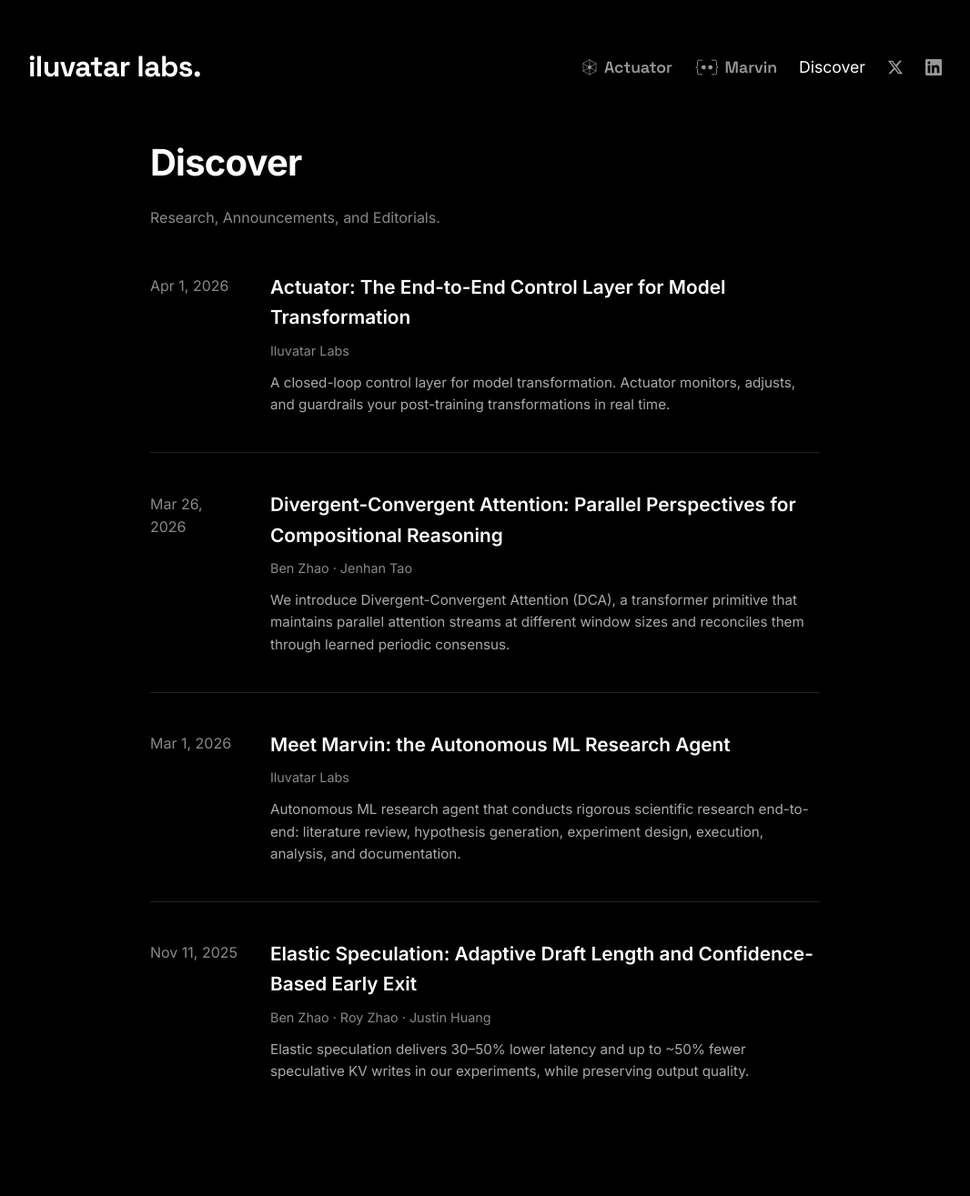
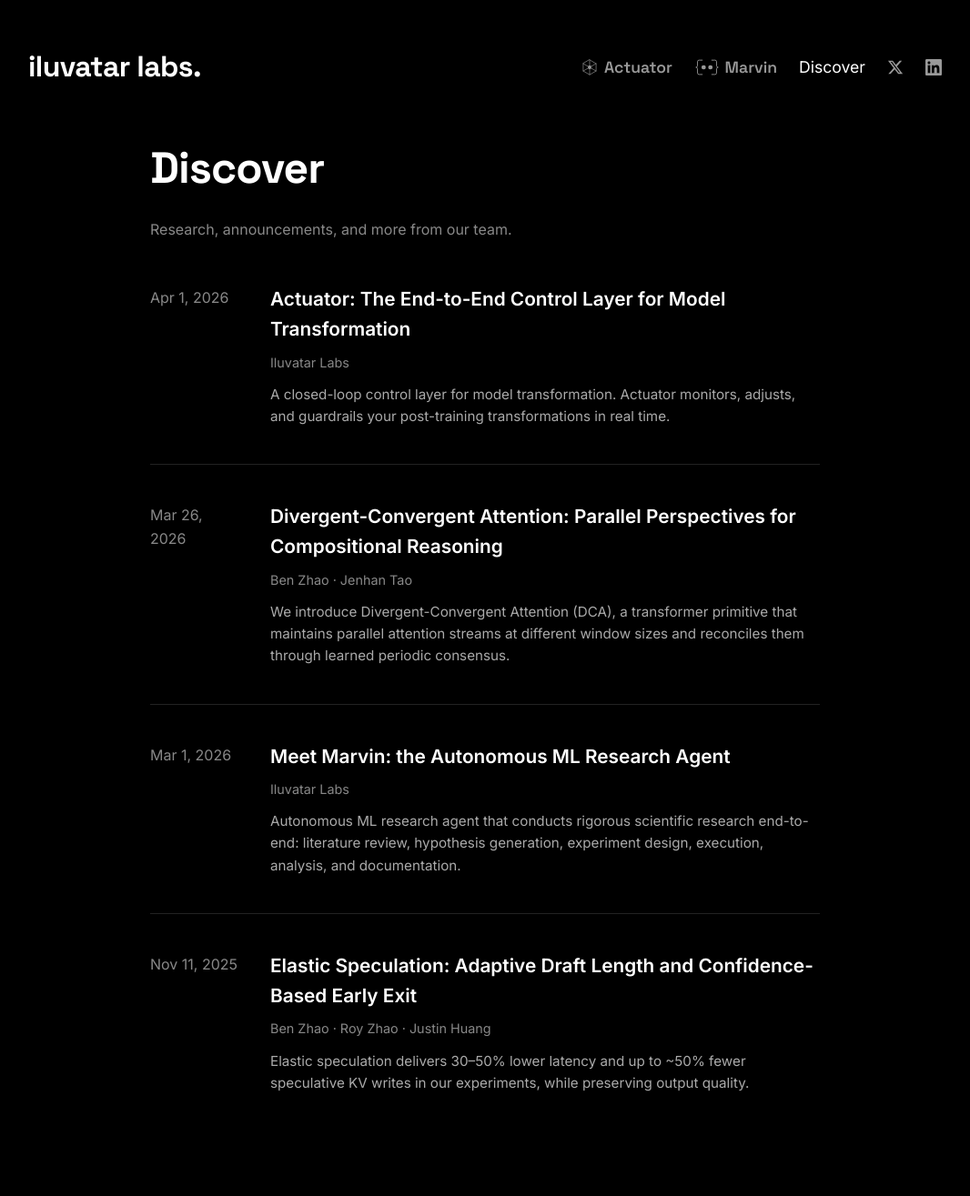
Before and after one commit to IluvatarLabs/iluvatarlabs.github.io, a Jekyll site: the page built from blog/index.html, in a window 1280 px wide. Shown: the whole page at 91% size, without its empty margins (107-1173 px from the left). Built offline with Jekyll 4.4.1, drawn with Linux system fonts in a browser that asks for light colours.

Commit message:
Update Discover page: Space Grotesk title, bigger, updated subtitle

```diff
--- a/blog/index.html
+++ b/blog/index.html
@@ -9,9 +9,10 @@
     }
 
     .blog-title {
-        font-family: 'Inter', sans-serif;
-        font-size: 2.5rem;
+        font-family: 'Space Grotesk', sans-serif;
+        font-size: 3rem;
         font-weight: 700;
+        color: #fff;
         margin-bottom: 1rem;
         letter-spacing: -0.02em;
     }
@@ -107,7 +108,7 @@
 
 <div class="blog-header">
     <h1 class="blog-title">Discover</h1>
-    <p class="blog-subtitle">Research, Announcements, and Editorials.</p>
+    <p class="blog-subtitle">Research, announcements, and more from our team.</p>
 </div>
 
 <div class="posts">
```
